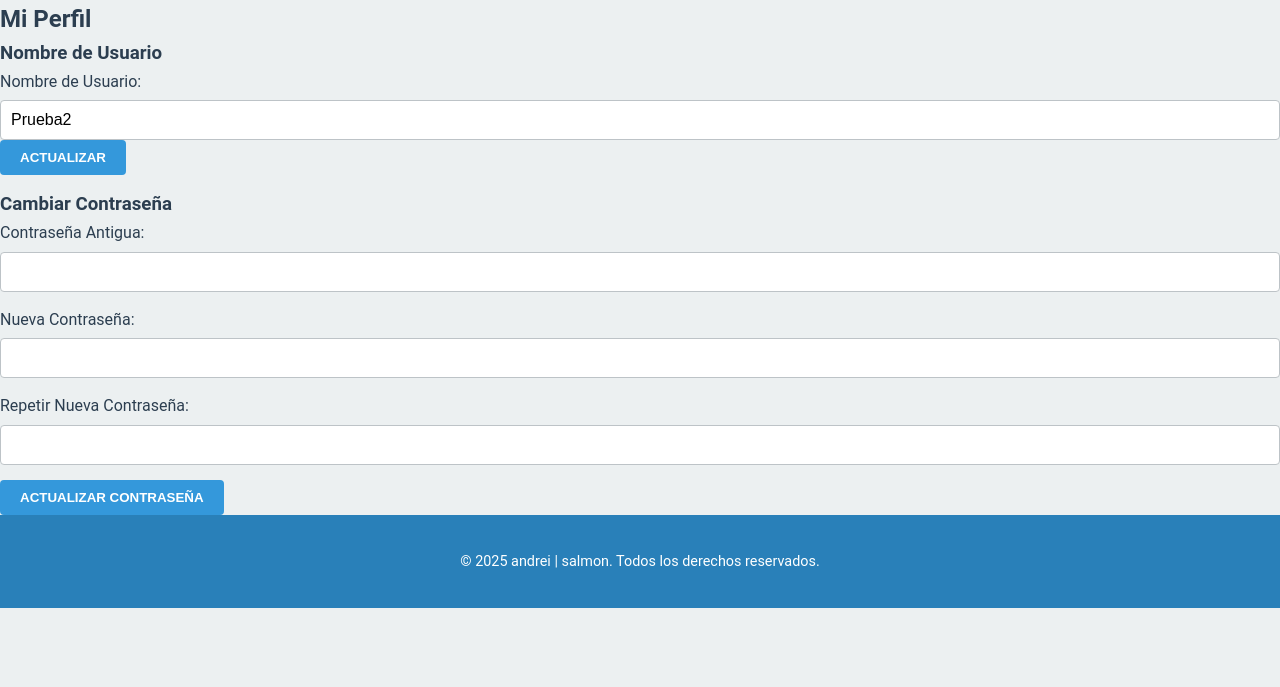
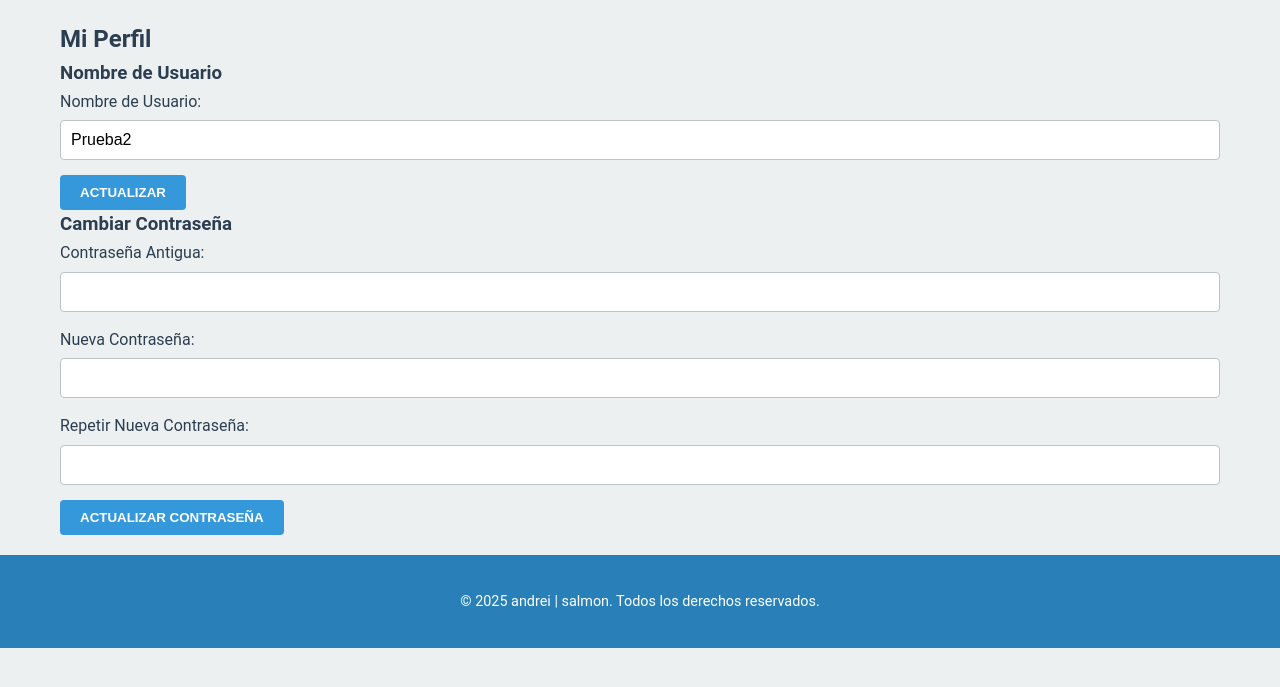
Before and after one commit to Andre1z/andrei-salmon, a PHP site: page /views/profile.php in a window 1280 px wide. Shown: the part 91-778 px from the top of the page. Run offline with PHP 8.4, Linux system fonts and the light colour scheme; the visitor is signed in with stand-in values (Sample User, id 1); data comes from the database, SQL or seed files in the repository.

Commit message:
Update profile.php

```diff
--- a/views/profile.php
+++ b/views/profile.php
@@ -1,13 +1,17 @@
 <?php
 // views/profile.php
 
-// Iniciar sesión y cargar la configuración inicial
+// Iniciar sesión y verificar que esté activa
+if (session_status() === PHP_SESSION_NONE) {
     session_start();
+}
+
 if (!isset($_SESSION['user_id'])) {
     header("Location: login.php");
     exit;
 }
 
+// Incluir la configuración de la base de datos y cargar el modelo de usuario
 require_once __DIR__ . '/../config/database.php';
 $db = (new Database())->getConnection();
 
@@ -15,14 +19,12 @@ require_once __DIR__ . '/../src/Models/User.php';
 $userModel = new User($db);
 $user = $userModel->findById($_SESSION['user_id']);
 
-// Ahora que ya tenemos $user, incluimos el header para que la sección de .user-info muestre correctamente el nombre
-include_once __DIR__ . '/header.php';
-
 $message = '';
 
-// Procesamiento de formularios de actualización
+// Procesamiento de formularios
 if ($_SERVER['REQUEST_METHOD'] === 'POST') {
-    // Actualizar nombre de usuario
+
+    // Actualización del nombre de usuario
     if (isset($_POST['action']) && $_POST['action'] === 'update_username') {
         $new_username = trim($_POST['new_username'] ?? '');
         if (!empty($new_username)) {
@@ -31,7 +33,7 @@ if ($_SERVER['REQUEST_METHOD'] === 'POST') {
             $stmt->bindValue(2, $_SESSION['user_id'], SQLITE3_INTEGER);
             if ($stmt->execute()) {
                 $message = "Nombre de usuario actualizado correctamente.";
-                // Refrescar la variable $user
+                // Recargar la información del usuario para reflejar el cambio
                 $user = $userModel->findById($_SESSION['user_id']);
             } else {
                 $message = "Error al actualizar el nombre de usuario.";
@@ -41,7 +43,7 @@ if ($_SERVER['REQUEST_METHOD'] === 'POST') {
         }
     }
 
-    // Actualizar contraseña
+    // Actualización de la contraseña
     if (isset($_POST['action']) && $_POST['action'] === 'update_password') {
         $old_password = $_POST['old_password'] ?? '';
         $new_password = $_POST['new_password'] ?? '';
@@ -50,7 +52,6 @@ if ($_SERVER['REQUEST_METHOD'] === 'POST') {
         if ($new_password !== $confirm_password) {
             $message = "La nueva contraseña y su confirmación no coinciden.";
         } else {
-            // Verificar que la contraseña antigua sea correcta
             if (password_verify($old_password, $user['password'])) {
                 $new_hash = password_hash($new_password, PASSWORD_DEFAULT);
                 $stmt = $db->prepare("UPDATE users SET password = ? WHERE id = ?");
@@ -67,14 +68,19 @@ if ($_SERVER['REQUEST_METHOD'] === 'POST') {
         }
     }
 }
+
+// Ahora que ya se dispone de la información del usuario, se incluye el header.
+include_once __DIR__ . '/header.php';
 ?>
 
+<div class="container">
     <div class="profile-container">
         <h2>Mi Perfil</h2>
         <?php if (!empty($message)): ?>
             <p class="message-info"><?php echo escape($message); ?></p>
         <?php endif; ?>
 
+        <!-- Sección para actualizar el nombre de usuario -->
         <div class="profile-section">
             <h3>Nombre de Usuario</h3>
             <form method="post" class="update-form">
@@ -82,11 +88,12 @@ if ($_SERVER['REQUEST_METHOD'] === 'POST') {
                 <div class="form-group">
                     <label for="new_username">Nombre de Usuario:</label>
                     <input id="new_username" type="text" name="new_username" value="<?php echo escape($user['username']); ?>" required>
+                </div>
                 <button type="submit" class="btn">Actualizar</button>
-            </div>
             </form>
         </div>
 
+        <!-- Sección para actualizar la contraseña -->
         <div class="profile-section">
             <h3>Cambiar Contraseña</h3>
             <form method="post" class="update-form">
@@ -107,6 +114,7 @@ if ($_SERVER['REQUEST_METHOD'] === 'POST') {
             </form>
         </div>
     </div>
+</div>
 
 <?php
 include_once __DIR__ . '/footer.php';
```
Lines whose indentation alone changed are shown as unchanged.
